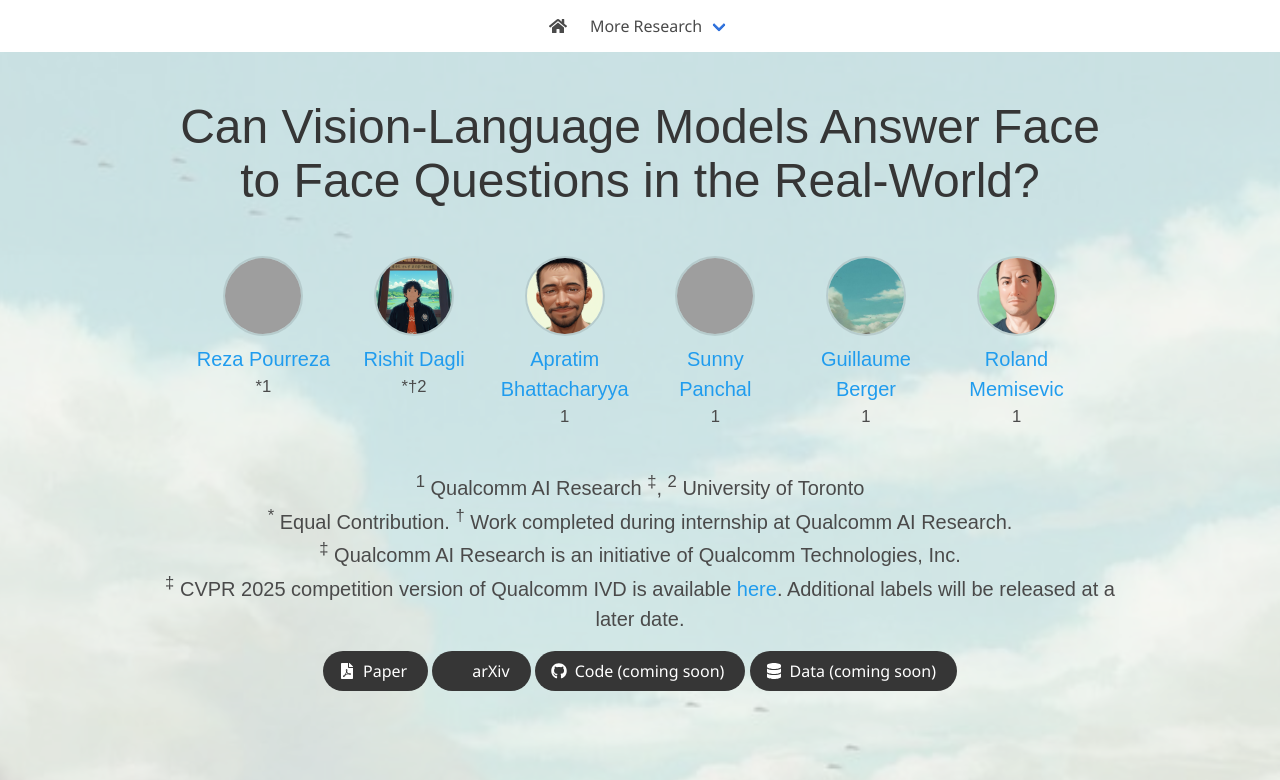
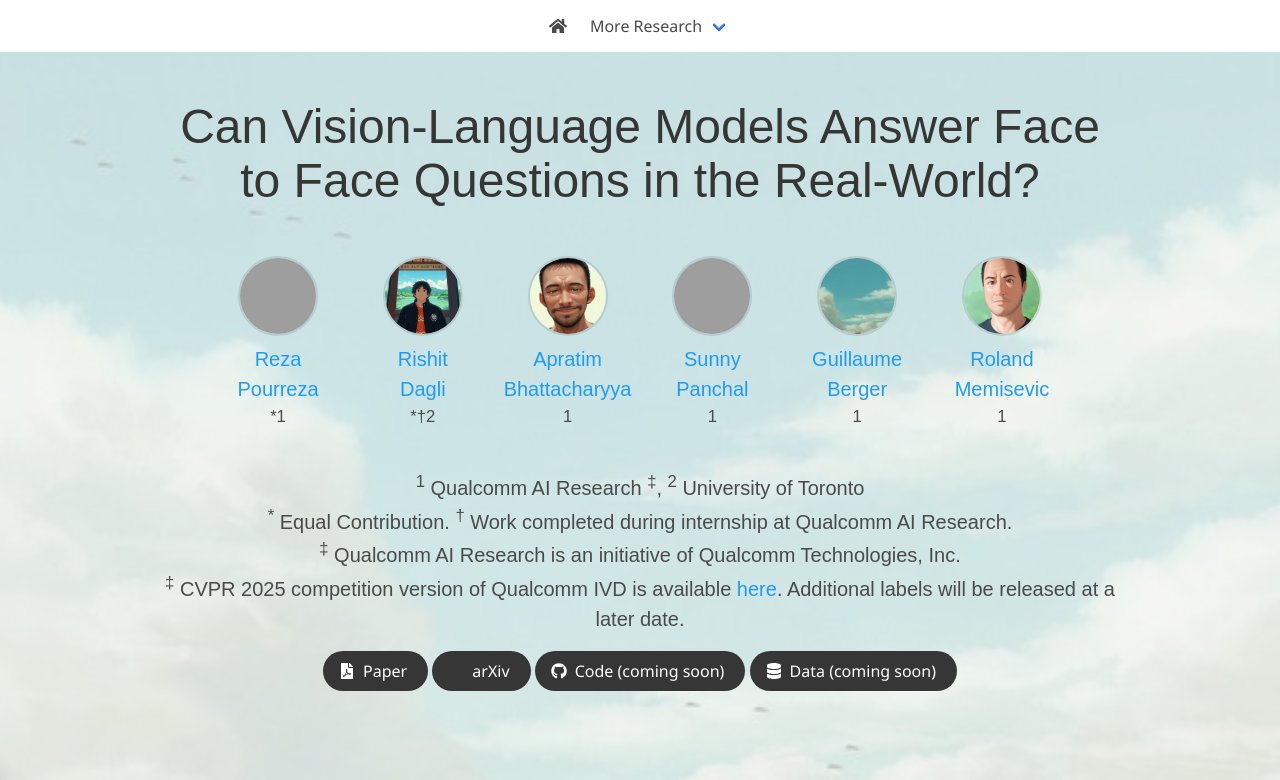
Before and after one commit to Rishit-dagli/personal-website, a Jekyll site: the page built from _pages/qivd.md, in a window 1280 px wide and 900 px high, cut to the strip 0-780 px from the top of the window. Built offline with Jekyll 4.4.1, drawn with Linux system fonts in a browser that asks for light colours; nearby versions of some CDN libraries; some web fonts are replaced; library files that are not in the unit come from our copies; a style sheet for code colours, icons or effects is not loaded; grey boxes are pictures that could not be loaded.

```diff
--- a/_pages/qivd.md
+++ b/_pages/qivd.md
@@ -10,11 +10,11 @@ authors:
     <div class="author-list">
       <div class="author-item">
         <img src="../assets/img/qivd/reza.jpg" class="author-img" alt="Reza Pourreza">
-        <a href="https://scholar.google.ca/citations?user=BqNYf-oAAAAJ&hl=en">Reza Pourreza</a><sup>*1</sup>
+        <a href="https://scholar.google.ca/citations?user=BqNYf-oAAAAJ&hl=en">Reza<br>Pourreza</a><sup>*1</sup>
       </div>
       <div class="author-item">
         <img src="../assets/img/qivd/rishit.jpg" class="author-img" alt="Rishit Dagli">
-        <a href="/">Rishit Dagli</a><sup>*†2</sup>
+        <a href="/">Rishit<br>Dagli</a><sup>*†2</sup>
       </div>
       <div class="author-item">
         <img src="../assets/img/qivd/apratim.jpg" class="author-img" alt="Apratim Bhattacharyya">
```
